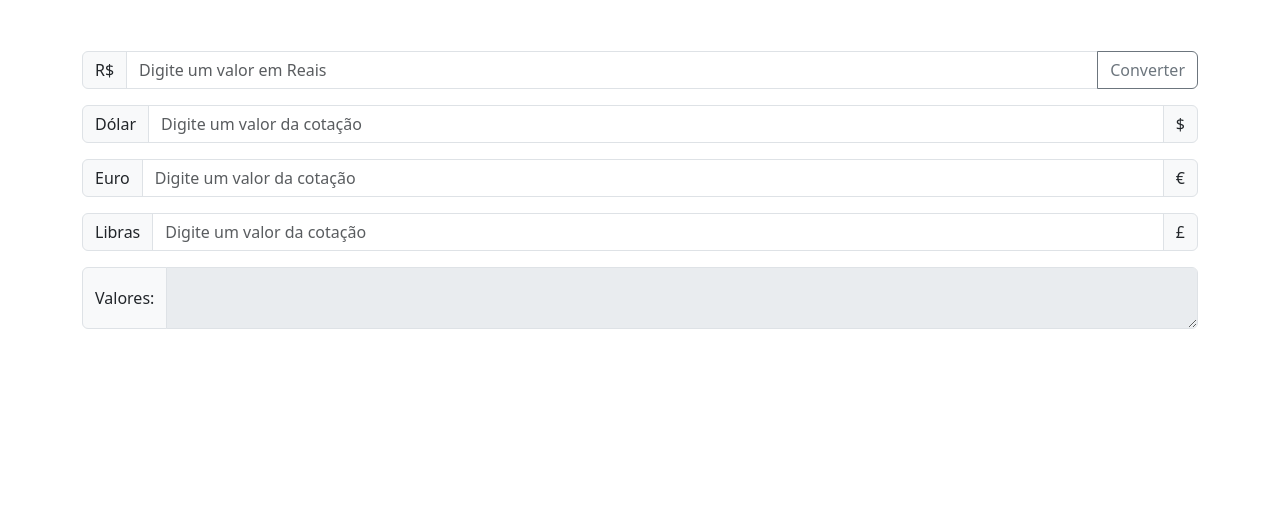
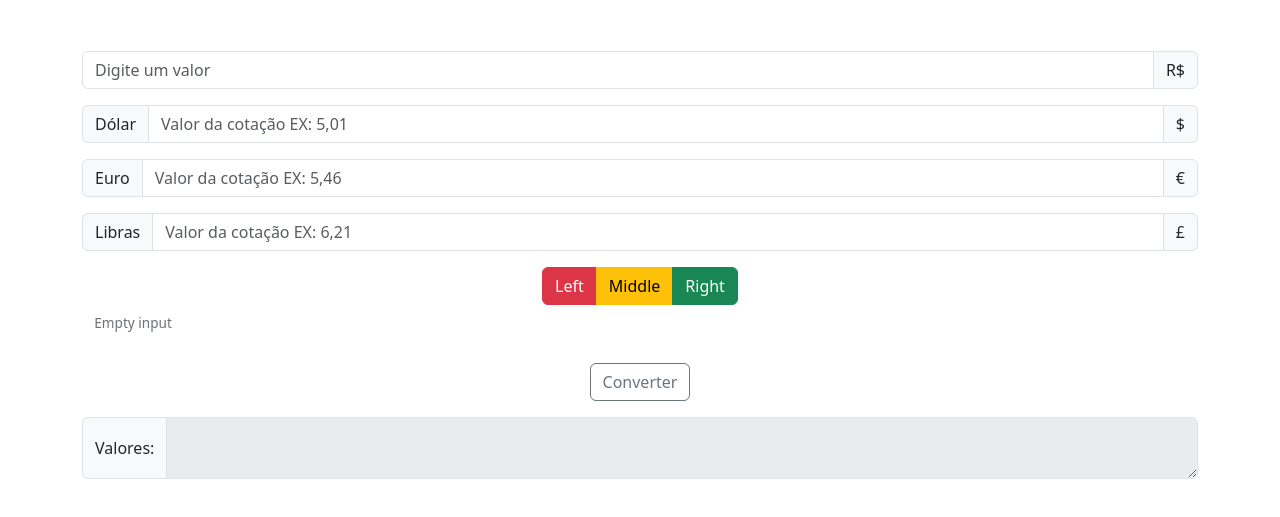
Before and after one commit to FelipeDias81/Prova_pratica_11-04-23, a plain HTML site: page index.html in a window 1280 px wide. Shown: the part 53-570 px from the top of the page. Drawn offline with nearby package versions, Linux system fonts and the light colour scheme.

Commit message:
Prova pratica 94 por cento

```diff
--- a/index.html
+++ b/index.html
@@ -10,32 +10,46 @@
 </head>
 
 <body>
-    <main class="container text-center">
+    <main class="container text-center" displayflex>
         <h1>Conversor de Reais</h1><br><br>
         <script src="https://cdn.jsdelivr.net/npm/bootstrap@5.3.0-alpha3/dist/js/bootstrap.bundle.min.js"
             integrity="sha384-ENjdO4Dr2bkBIFxQpeoTz1HIcje39Wm4jDKdf19U8gI4ddQ3GYNS7NTKfAdVQSZe"
             crossorigin="anonymous"></script>
         <div class="input-group mb-3">
+            <input id="reais" type="number" class="form-control" placeholder="Digite um valor"
+                aria-label="Recipient's username" aria-describedby="button-addon2">
             <span class="input-group-text">R$</span>
-            <input id="reais" type="number" class="form-control" placeholder="Digite um valor em Reais"
-                aria-label="Recipient's username" aria-describedby="button-addon2">
-            <button class="btn btn-outline-secondary" type="button" id="button-addon2"
-                onclick="Converter()">Converter</button>
+
         </div>
         <div class="input-group mb-3">
             <span class="input-group-text">Dólar</span>
-            <input id="dolar" type="number" class="form-control" placeholder="Digite um valor da cotação" aria-label="Amount (to the nearest dollar)">
+            <input id="dolar" type="number" class="form-control" placeholder="Valor da cotação EX: 5,01"
+                aria-label="Amount (to the nearest dollar)">
             <span class="input-group-text">$</span>
         </div>
         <div class="input-group mb-3">
             <span class="input-group-text">Euro</span>
-            <input id="euro" type="number" class="form-control" placeholder="Digite um valor da cotação" aria-label="Amount (to the nearest dollar)">
+            <input id="euro" type="number" class="form-control" placeholder="Valor da cotação EX: 5,46"
+                aria-label="Amount (to the nearest dollar)">
             <span class="input-group-text">€</span>
         </div>
         <div class="input-group mb-3">
             <span class="input-group-text">Libras</span>
-            <input id="libras" type="number" class="form-control" placeholder="Digite um valor da cotação" aria-label="Amount (to the nearest dollar)">
+            <input id="libras" type="number" class="form-control" placeholder="Valor da cotação EX: 6,21"
+                aria-label="Amount (to the nearest dollar)">
             <span class="input-group-text">£</span>
+        </div>
+        <div class="btn-group" role="group" aria-label="Basic mixed styles example">
+            <button type="button" class="btn btn-danger">Left</button>
+            <button type="button" class="btn btn-warning">Middle</button>
+            <button type="button" class="btn btn-success">Right</button>
+        </div>
+        <div class="form-floating mb-3">
+            <input type="email" readonly class="form-control-plaintext" id="floatingEmptyPlaintextInput"
+                placeholder="name@example.com">
+            <label for="floatingEmptyPlaintextInput">Empty input</label>
+            <button class="btn btn-outline-secondary" type="button" id="button-addon2"
+                onclick="Converter()">Converter</button>
         </div>
         <div class="input-group">
             <span class="input-group-text">Valores:</span>
```
